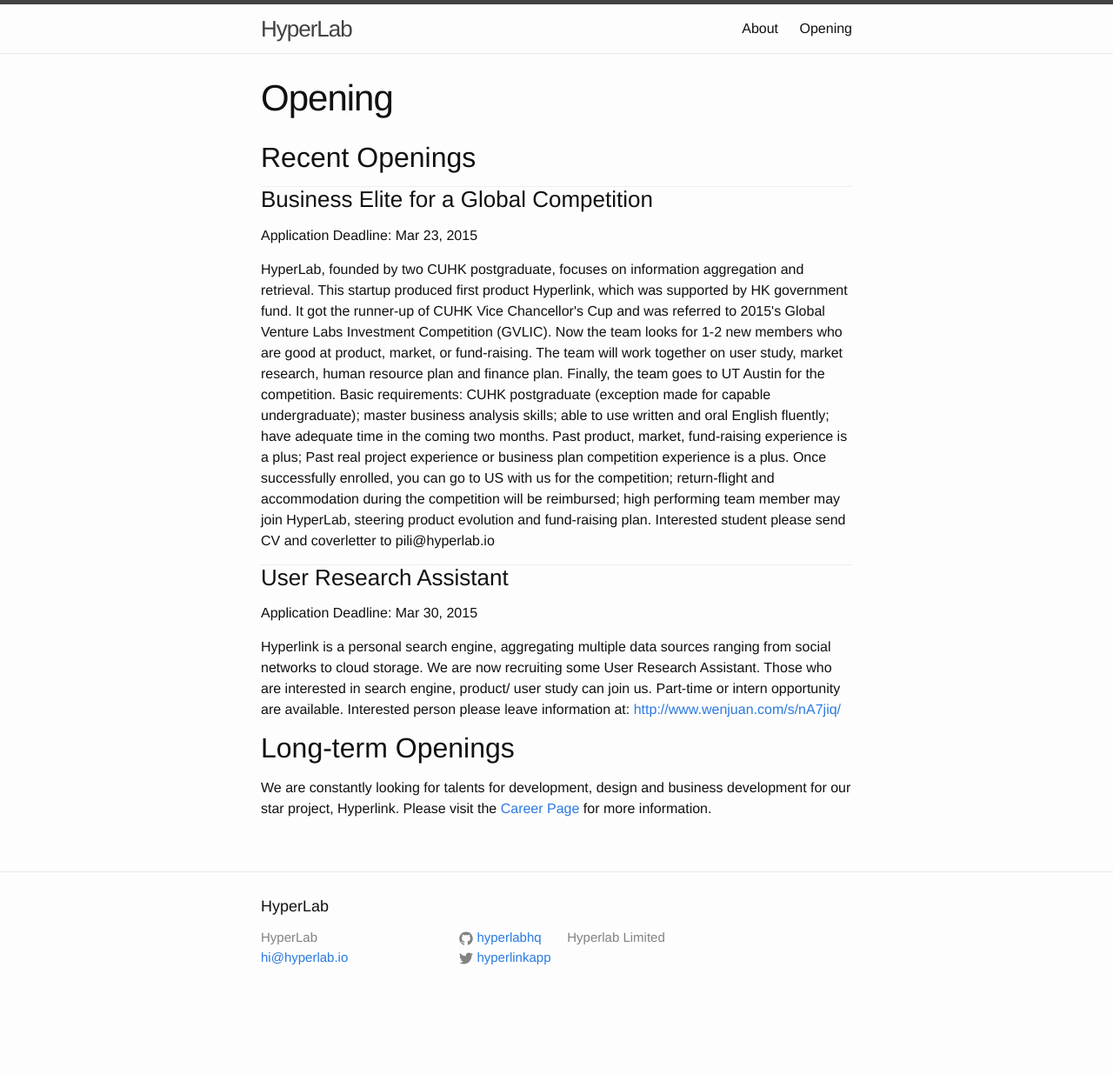
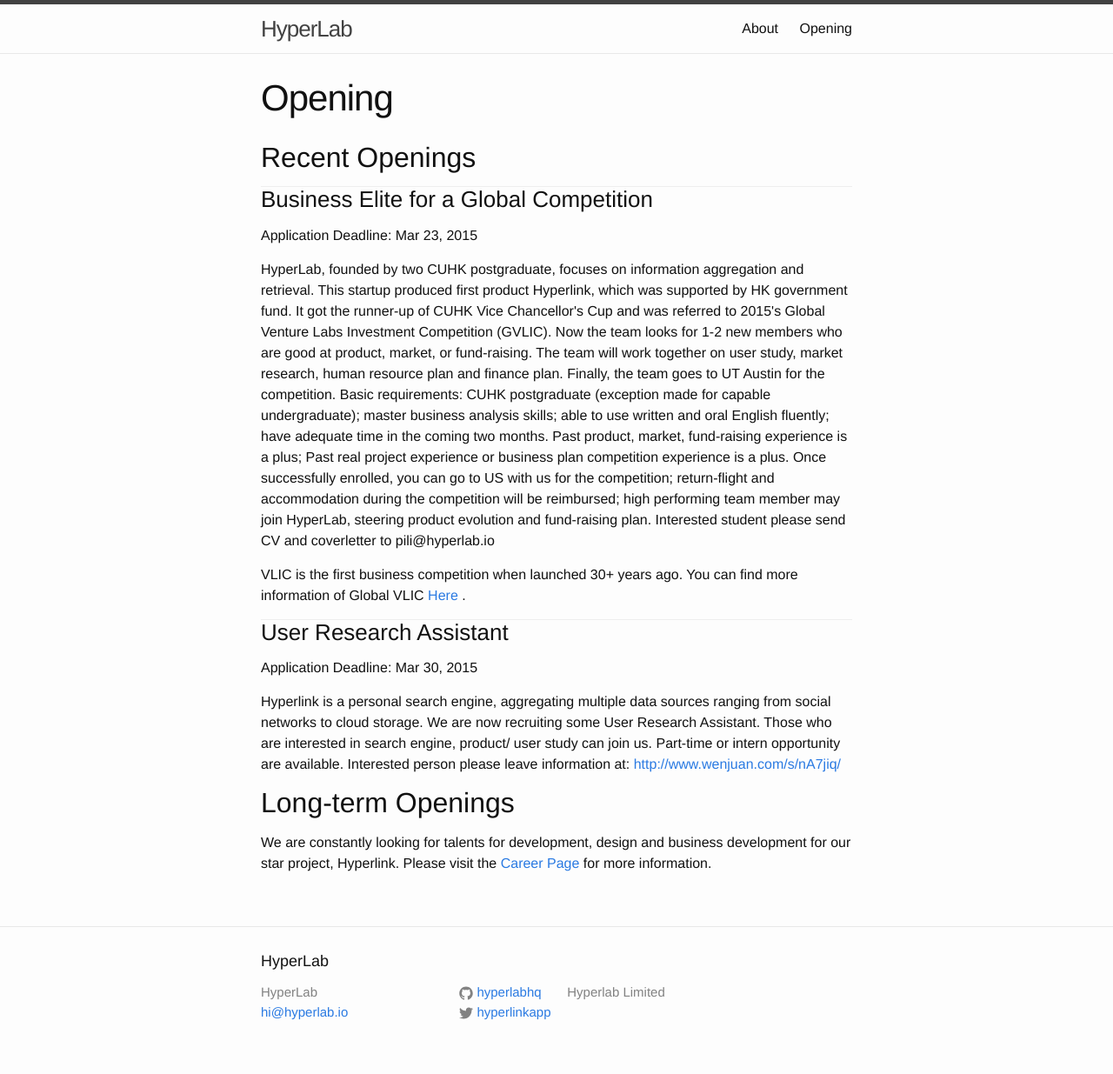
Before and after one commit to hyperlabhq/hyperlabhq.github.io, a Jekyll site: the page built from opening.html, in a window 1280 px wide. Shown: the whole page at 87% size. Built offline with Jekyll 4.4.1, drawn with Linux system fonts in a browser that asks for light colours; before the commit the page ends 1172 px from its top, so only the background shows below that.

Commit message:
GVLIC information

```diff
--- a/opening.html
+++ b/opening.html
@@ -41,6 +41,14 @@
   pili@hyperlab.io
   </p>
 
+  <p>
+  VLIC is the first business competition when launched 30+ years ago.
+  You can find more information of Global VLIC
+  <a href="https://www.mccombs.utexas.edu/Centers/Texas-Venture-Labs/Investment-Competition/Global-Competition.aspx">
+      Here
+  </a>.
+  </p>
+
   <hr/>
 
   <h3>User Research Assistant</h3>
```
